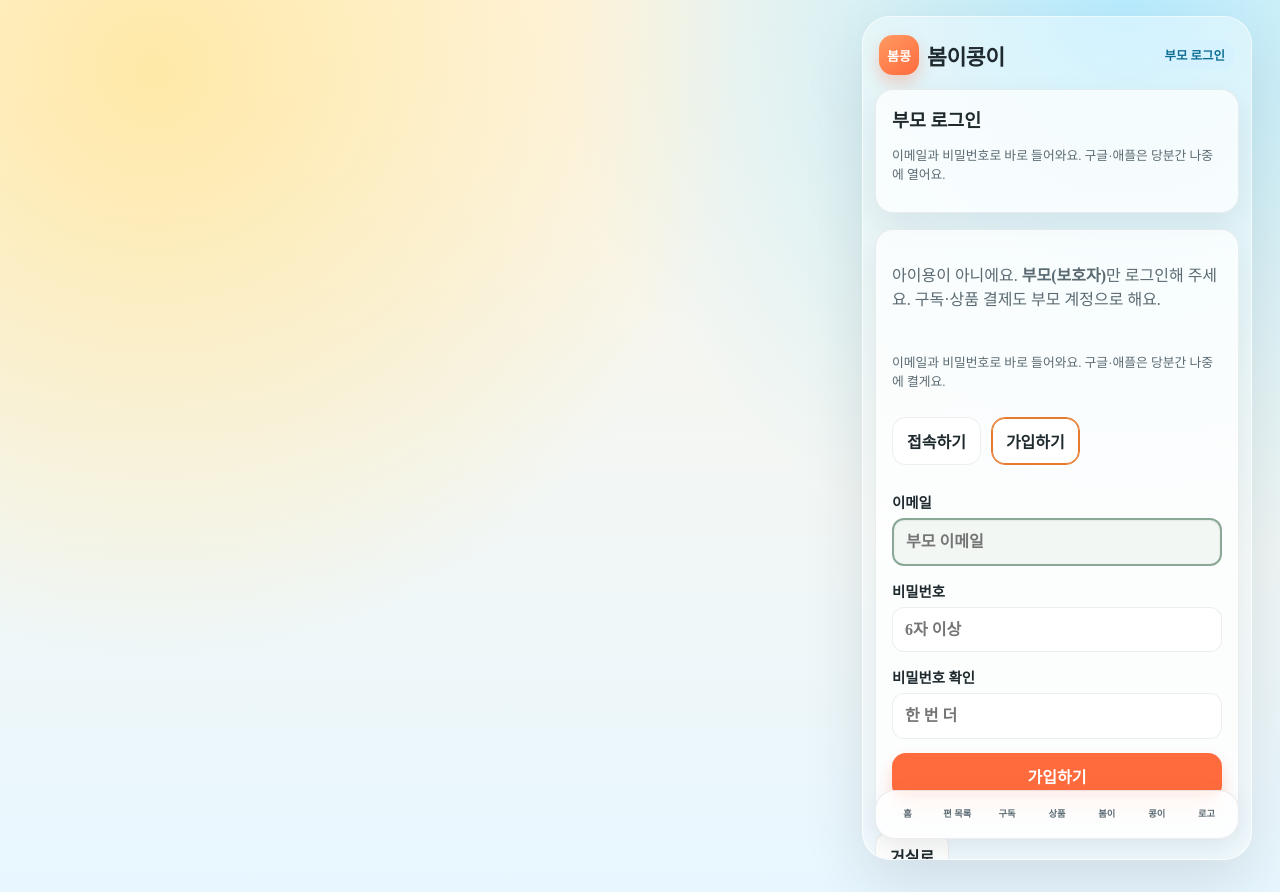
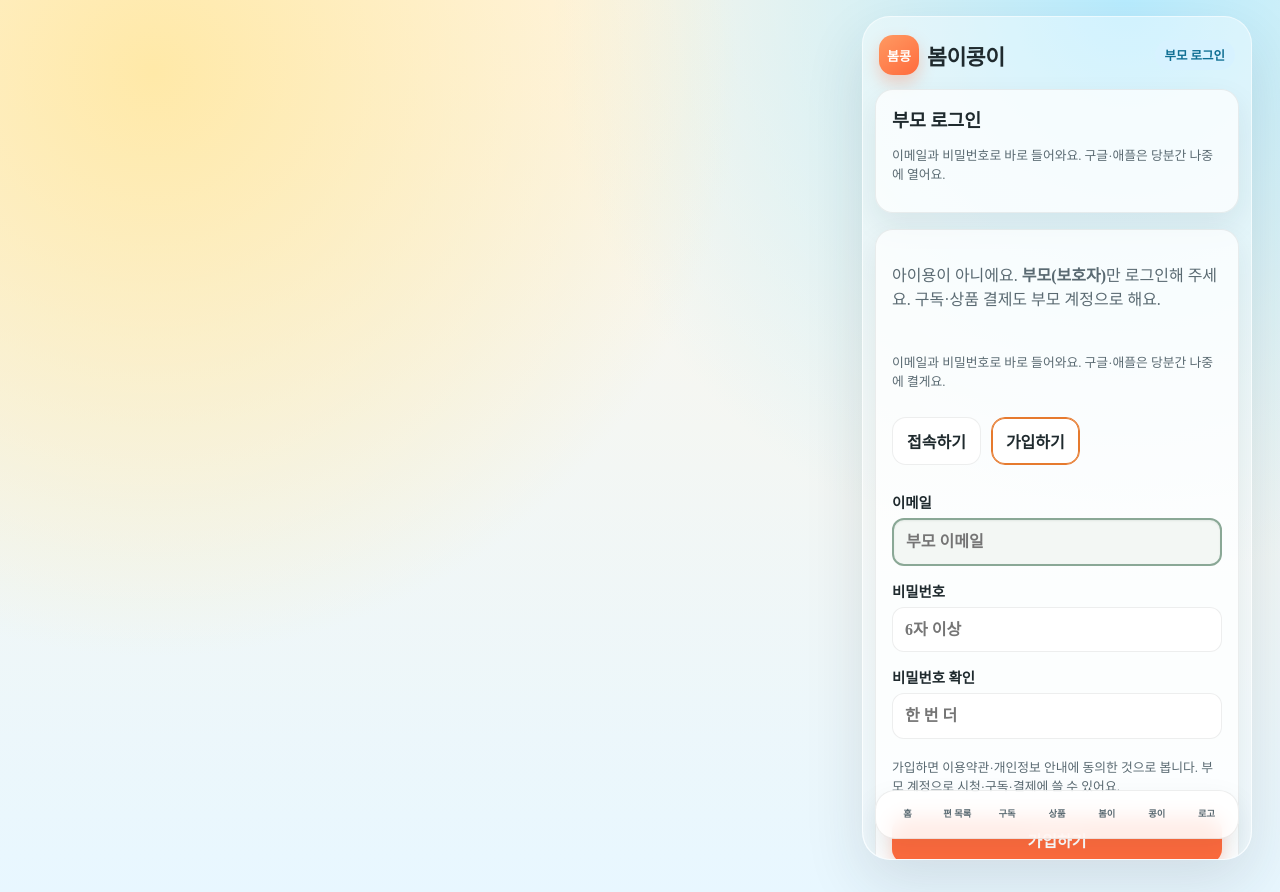
Before and after one commit to harryyoo59/bomkong, a Next.js app: page /parent-login in a window 1280 px wide. Both pictures are taken after a click on the button "가입하기". Built offline with nearby package versions, Linux system fonts and the light colour scheme; no server answers.

Commit message:
feat: 가입하기에 동의 안내 작은 글 추가
체크 없이 가입 버튼 위 짧은 안내만 표시.

Co-authored-by: harryyoo59 <harryyoo59@users.noreply.github.com>

```diff
--- a/components/ParentLoginForm.tsx
+++ b/components/ParentLoginForm.tsx
@@ -190,6 +190,12 @@ export function ParentLoginForm({ nextPath = "/", initialError }: Props) {
             />
           </label>
         ) : null}
+        {mode === "signup" ? (
+          <p className="tiny muted" style={{ margin: "0.25rem 0 0.5rem" }}>
+            가입하면 이용약관·개인정보 안내에 동의한 것으로 봅니다. 부모
+            계정으로 시청·구독·결제에 쓸 수 있어요.
+          </p>
+        ) : null}
         <button
           type="submit"
           className="btn btn-primary btn-wide"
```
